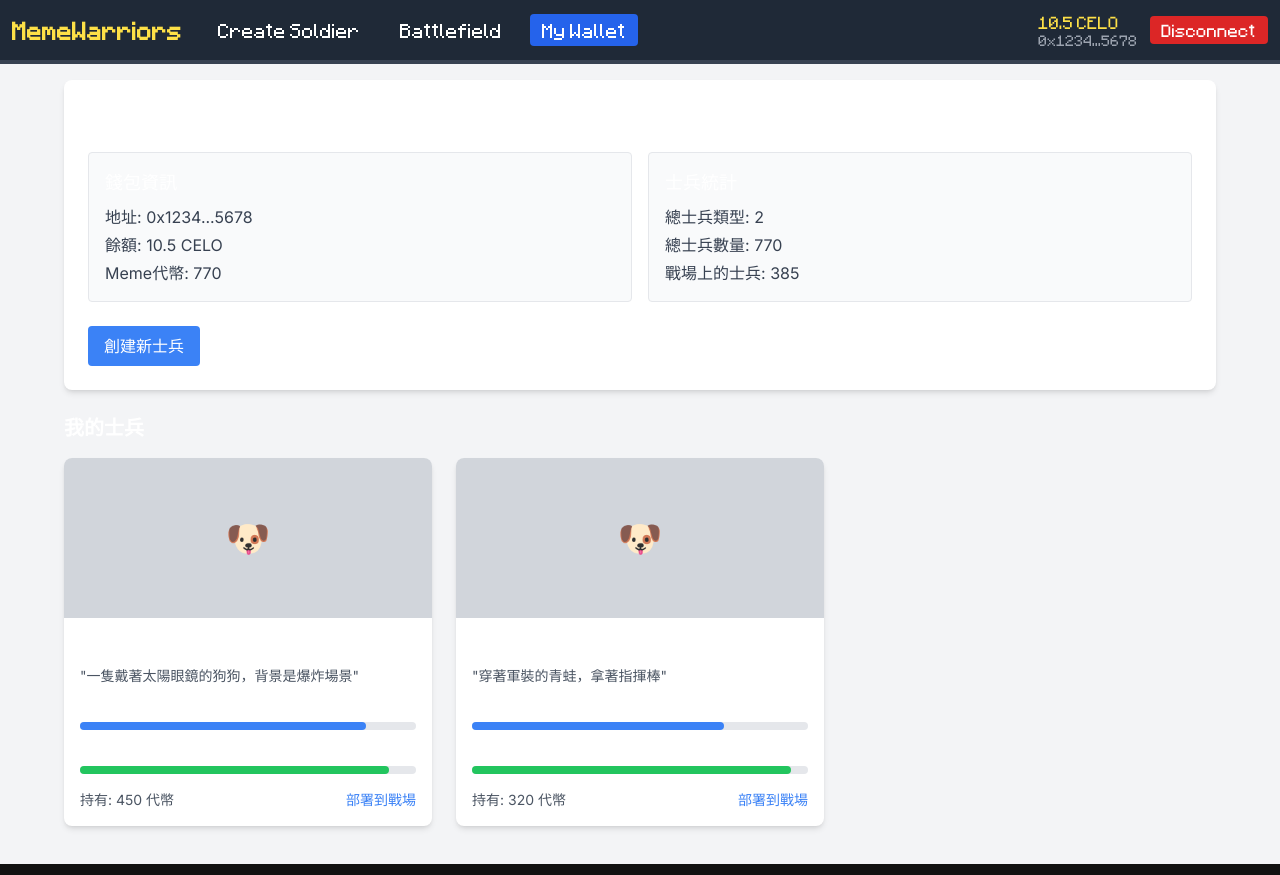
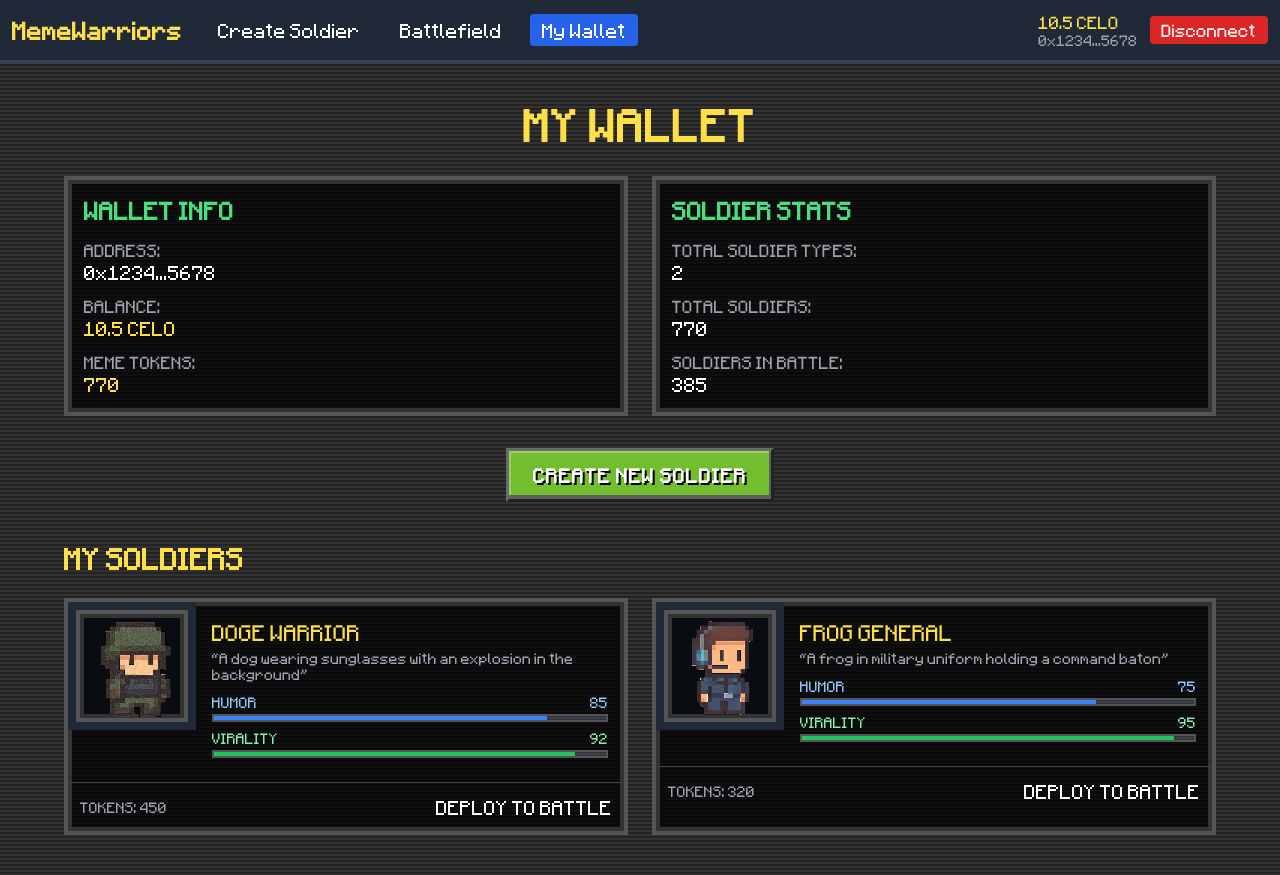
Before and after one commit to Chonwai/Meme-Warrior-Factory-NextJS, a Next.js app: page /wallet in a window 1280 px wide. Built offline with nearby package versions, Linux system fonts and the light colour scheme.

Commit message:
Update: Updated the UI text

```diff
--- a/app/wallet/page.tsx
+++ b/app/wallet/page.tsx
@@ -3,13 +3,15 @@
 import { useState, useEffect } from 'react';
 import { useRouter } from 'next/navigation';
 import { useWallet } from '@/lib/wallet-context';
+import Image from 'next/image';
+import Link from 'next/link';
 
-// 模擬用戶士兵數據
+// Mock soldier data
 const MOCK_SOLDIERS = [
     {
         id: 1,
-        name: 'Doge戰士',
-        prompt: '一隻戴著太陽眼鏡的狗狗，背景是爆炸場景',
+        name: 'DOGE WARRIOR',
+        prompt: 'A dog wearing sunglasses with an explosion in the background',
         attributes: {
             humor: 85,
             virality: 92,
@@ -17,13 +19,13 @@ const MOCK_SOLDIERS = [
             strength: 88,
         },
         tokenAmount: 450,
-        image: '/placeholder-soldier.png',
+        image: '/images/meme-soldier.png',
         createdAt: '2023-04-05T12:30:00Z',
     },
     {
         id: 2,
-        name: 'Pepe將軍',
-        prompt: '穿著軍裝的青蛙，拿著指揮棒',
+        name: 'FROG GENERAL',
+        prompt: 'A frog in military uniform holding a command baton',
         attributes: {
             humor: 75,
             virality: 95,
@@ -31,7 +33,7 @@ const MOCK_SOLDIERS = [
             strength: 85,
         },
         tokenAmount: 320,
-        image: '/placeholder-soldier.png',
+        image: '/images/dispatcher.png',
         createdAt: '2023-04-05T14:15:00Z',
     },
 ];
@@ -42,115 +44,273 @@ export default function WalletPage() {
     const [soldiers, setSoldiers] = useState(MOCK_SOLDIERS);
     const [totalTokens, setTotalTokens] = useState(0);
 
-    // 檢查錢包連接狀態
+    // Check wallet connection status
     useEffect(() => {
         if (!isConnected) {
-            // 如果未連接錢包，重定向到首頁
+            // If wallet not connected, redirect to home
             router.push('/');
         } else {
-            // 計算總代幣數量
+            // Calculate total tokens
             const total = soldiers.reduce((sum, soldier) => sum + soldier.tokenAmount, 0);
             setTotalTokens(total);
         }
     }, [isConnected, router, soldiers]);
 
-    // 如果未連接錢包，顯示加載中
+    // If wallet not connected, show loading
     if (!isConnected) {
         return (
-            <div className="flex items-center justify-center min-h-screen bg-gray-100">
-                <p className="text-xl text-gray-600">正在檢查錢包連接狀態...</p>
+            <div className="flex items-center justify-center min-h-screen bg-gray-900">
+                <p className="minecraft-font text-xl text-gray-300">
+                    Checking wallet connection status...
+                </p>
             </div>
         );
     }
 
     return (
-        <div className="min-h-screen bg-gray-100 p-4">
+        <div className="min-h-screen bg-gray-900 py-10 px-4 pixel-bg">
             <div className="max-w-6xl mx-auto">
-                <div className="bg-white rounded-lg shadow-md p-6 mb-6">
-                    <h1 className="text-2xl font-bold mb-4">我的錢包</h1>
+                <h1 className="text-4xl font-bold mb-8 text-yellow-300 text-center minecraft-font uppercase tracking-wide">
+                    MY WALLET
+                </h1>
 
-                    <div className="grid grid-cols-1 md:grid-cols-2 gap-4 mb-6">
-                        <div className="bg-gray-50 p-4 rounded border">
-                            <h2 className="text-lg font-medium mb-2">錢包資訊</h2>
-                            <p className="text-gray-700 mb-1">地址: {walletAddress}</p>
-                            <p className="text-gray-700 mb-1">餘額: {balance} CELO</p>
-                            <p className="text-gray-700">Meme代幣: {totalTokens}</p>
+                <div className="grid grid-cols-1 md:grid-cols-2 gap-6 mb-8">
+                    {/* Wallet Info */}
+                    <div className="pixel-border bg-black/80 p-4">
+                        <h2 className="text-xl font-bold mb-4 text-green-400 minecraft-font uppercase">
+                            WALLET INFO
+                        </h2>
+                        <div className="space-y-3">
+                            <div className="flex flex-col">
+                                <span className="text-gray-400 minecraft-font text-sm">
+                                    ADDRESS:
+                                </span>
+                                <span className="text-white minecraft-font break-all">
+                                    {walletAddress}
+                                </span>
                             </div>
-
-                        <div className="bg-gray-50 p-4 rounded border">
-                            <h2 className="text-lg font-medium mb-2">士兵統計</h2>
-                            <p className="text-gray-700 mb-1">總士兵類型: {soldiers.length}</p>
-                            <p className="text-gray-700 mb-1">總士兵數量: {totalTokens}</p>
-                            <p className="text-gray-700">
-                                戰場上的士兵: {Math.floor(totalTokens / 2)}
-                            </p>
+                            <div className="flex flex-col">
+                                <span className="text-gray-400 minecraft-font text-sm">
+                                    BALANCE:
+                                </span>
+                                <span className="text-yellow-300 minecraft-font">
+                                    {balance} CELO
+                                </span>
+                            </div>
+                            <div className="flex flex-col">
+                                <span className="text-gray-400 minecraft-font text-sm">
+                                    MEME TOKENS:
+                                </span>
+                                <span className="text-yellow-300 minecraft-font">
+                                    {totalTokens}
+                                </span>
+                            </div>
                         </div>
                     </div>
 
-                    <button
-                        onClick={() => router.push('/soldier-prep')}
-                        className="bg-blue-500 hover:bg-blue-600 text-white px-4 py-2 rounded"
-                    >
-                        創建新士兵
-                    </button>
+                    {/* Soldier Stats */}
+                    <div className="pixel-border bg-black/80 p-4">
+                        <h2 className="text-xl font-bold mb-4 text-green-400 minecraft-font uppercase">
+                            SOLDIER STATS
+                        </h2>
+                        <div className="space-y-3">
+                            <div className="flex flex-col">
+                                <span className="text-gray-400 minecraft-font text-sm">
+                                    TOTAL SOLDIER TYPES:
+                                </span>
+                                <span className="text-white minecraft-font">{soldiers.length}</span>
+                            </div>
+                            <div className="flex flex-col">
+                                <span className="text-gray-400 minecraft-font text-sm">
+                                    TOTAL SOLDIERS:
+                                </span>
+                                <span className="text-white minecraft-font">{totalTokens}</span>
+                            </div>
+                            <div className="flex flex-col">
+                                <span className="text-gray-400 minecraft-font text-sm">
+                                    SOLDIERS IN BATTLE:
+                                </span>
+                                <span className="text-white minecraft-font">
+                                    {Math.floor(totalTokens / 2)}
+                                </span>
+                            </div>
+                        </div>
+                    </div>
                 </div>
 
-                <h2 className="text-xl font-bold mb-4">我的士兵</h2>
-
-                <div className="grid grid-cols-1 md:grid-cols-2 lg:grid-cols-3 gap-6">
-                    {soldiers.map((soldier) => (
-                        <div
-                            key={soldier.id}
-                            className="bg-white rounded-lg shadow-md overflow-hidden"
-                        >
-                            <div className="h-40 bg-gray-300 flex items-center justify-center">
-                                {/* 實際項目中這裡應該是士兵圖像 */}
-                                <div className="text-4xl">🐶</div>
+                {/* Create New Soldier Button */}
+                <div className="text-center mb-10">
+                    <Link href="/soldier-prep" className="minecraft-btn inline-block mx-auto">
+                        CREATE NEW SOLDIER
+                    </Link>
                 </div>
 
-                            <div className="p-4">
-                                <h3 className="font-bold text-lg mb-1">{soldier.name}</h3>
-                                <p className="text-sm text-gray-600 mb-3">"{soldier.prompt}"</p>
+                <h2 className="text-2xl font-bold mb-6 text-yellow-300 minecraft-font uppercase">
+                    MY SOLDIERS
+                </h2>
 
-                                <div className="mb-3">
-                                    <div className="flex justify-between text-sm mb-1">
-                                        <span>幽默值</span>
-                                        <span>{soldier.attributes.humor}</span>
+                <div className="grid grid-cols-1 md:grid-cols-2 gap-6">
+                    {soldiers.map((soldier) => (
+                        <div key={soldier.id} className="pixel-border bg-black/80 overflow-hidden">
+                            <div className="flex">
+                                {/* Soldier Image */}
+                                <div className="w-32 h-32 bg-gray-800 flex items-center justify-center p-2">
+                                    <div className="pixel-border overflow-hidden w-full h-full">
+                                        <Image
+                                            src={soldier.image}
+                                            alt={soldier.name}
+                                            width={100}
+                                            height={100}
+                                            className="pixelated object-contain w-full h-full"
+                                        />
                                     </div>
-                                    <div className="w-full bg-gray-200 rounded-full h-2">
+                                </div>
+
+                                {/* Soldier Info */}
+                                <div className="flex-1 p-4">
+                                    <h3 className="minecraft-font text-lg text-yellow-300 mb-1">
+                                        {soldier.name}
+                                    </h3>
+                                    <p className="minecraft-font text-xs text-gray-400 mb-3">
+                                        &ldquo;{soldier.prompt}&rdquo;
+                                    </p>
+
+                                    <div className="mb-2">
+                                        <div className="flex justify-between text-xs mb-1">
+                                            <span className="minecraft-font text-blue-300">
+                                                HUMOR
+                                            </span>
+                                            <span className="minecraft-font text-blue-300">
+                                                {soldier.attributes.humor}
+                                            </span>
+                                        </div>
+                                        <div className="w-full bg-gray-700 h-2 pixel-border-sm">
                                             <div
-                                            className="bg-blue-500 h-2 rounded-full"
+                                                className="bg-blue-500 h-full"
                                                 style={{ width: `${soldier.attributes.humor}%` }}
                                             ></div>
                                         </div>
                                     </div>
 
-                                <div className="mb-3">
-                                    <div className="flex justify-between text-sm mb-1">
-                                        <span>傳播力</span>
-                                        <span>{soldier.attributes.virality}</span>
+                                    <div className="mb-2">
+                                        <div className="flex justify-between text-xs mb-1">
+                                            <span className="minecraft-font text-green-300">
+                                                VIRALITY
+                                            </span>
+                                            <span className="minecraft-font text-green-300">
+                                                {soldier.attributes.virality}
+                                            </span>
                                         </div>
-                                    <div className="w-full bg-gray-200 rounded-full h-2">
+                                        <div className="w-full bg-gray-700 h-2 pixel-border-sm">
                                             <div
-                                            className="bg-green-500 h-2 rounded-full"
+                                                className="bg-green-500 h-full"
                                                 style={{ width: `${soldier.attributes.virality}%` }}
                                             ></div>
                                         </div>
                                     </div>
+                                </div>
+                            </div>
 
-                                <div className="flex justify-between mt-4">
-                                    <span className="text-sm text-gray-600">
-                                        持有: {soldier.tokenAmount} 代幣
+                            <div className="border-t border-gray-700 p-3 flex justify-between items-center minecraft-font">
+                                <span className="minecraft-font text-xs text-gray-400">
+                                    TOKENS: {soldier.tokenAmount}
                                 </span>
-                                    <button className="text-blue-500 hover:text-blue-700 text-sm">
-                                        部署到戰場
-                                    </button>
-                                </div>
+                                <Link href="/battlefield" className="minecraft-btn-sm">
+                                    DEPLOY TO BATTLE
+                                </Link>
                             </div>
                         </div>
                     ))}
                 </div>
             </div>
+
+            <style jsx>{`
+                .pixel-bg {
+                    background-color: #111;
+                    background-image: repeating-linear-gradient(
+                        #222 0px,
+                        #222 2px,
+                        #333 2px,
+                        #333 4px
+                    );
+                }
+
+                .pixel-border {
+                    border: 4px solid #555;
+                    box-shadow: inset 0 0 0 4px #333;
+                    background-color: rgba(0, 0, 0, 0.7);
+                }
+
+                .pixel-border-sm {
+                    border: 2px solid #555;
+                    box-shadow: inset 0 0 0 1px #333;
+                }
+
+                .minecraft-font {
+                    font-family: 'Minecraft', monospace !important;
+                }
+
+                .minecraft-btn {
+                    display: inline-block;
+                    padding: 8px 16px;
+                    font-size: 14px;
+                    font-weight: bold;
+                    text-transform: uppercase;
+                    background-color: #4aae46;
+                    border: 3px solid #333;
+                    color: white;
+                    box-shadow: 3px 3px 0px #222;
+                    position: relative;
+                    transition: all 0.1s;
+                    font-family: 'Minecraft', monospace !important;
+                    letter-spacing: 1px;
+                    cursor: pointer;
+                    text-align: center;
+                }
+
+                .minecraft-btn:hover {
+                    background-color: #5bbf56;
+                    transform: translateY(-2px);
+                }
+
+                .minecraft-btn:active {
+                    background-color: #3a9d36;
+                    transform: translateY(2px);
+                    box-shadow: 1px 1px 0px #222;
+                }
+
+                .minecraft-btn-sm {
+                    display: inline-block;
+                    padding: 4px 8px;
+                    font-size: 10px;
+                    font-weight: bold;
+                    text-transform: uppercase;
+                    background-color: #f59e0b;
+                    border: 2px solid #333;
+                    color: white;
+                    box-shadow: 2px 2px 0px #222;
+                    position: relative;
+                    transition: all 0.1s;
+                    font-family: 'Minecraft', monospace !important;
+                    letter-spacing: 1px;
+                    cursor: pointer;
+                }
+
+                .minecraft-btn-sm:hover {
+                    background-color: #f97316;
+                    transform: translateY(-1px);
+                }
+
+                .minecraft-btn-sm:active {
+                    background-color: #d97706;
+                    transform: translateY(1px);
+                    box-shadow: 1px 1px 0px #222;
+                }
+
+                .pixelated {
+                    image-rendering: pixelated;
+                }
+            `}</style>
         </div>
     );
 }
```
Also changed, not shown: 1 other file (tests, documents, lock files or other folders). Lines whose indentation alone changed are shown as unchanged.
